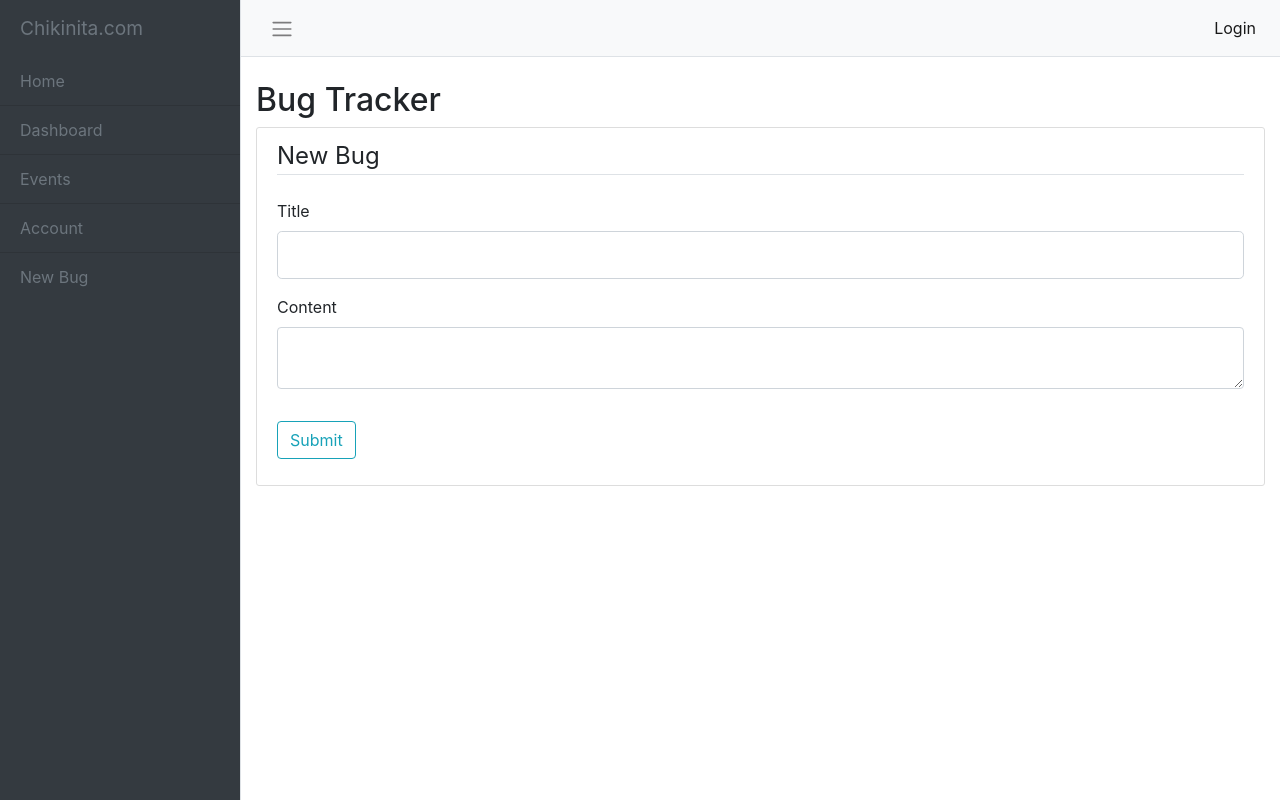
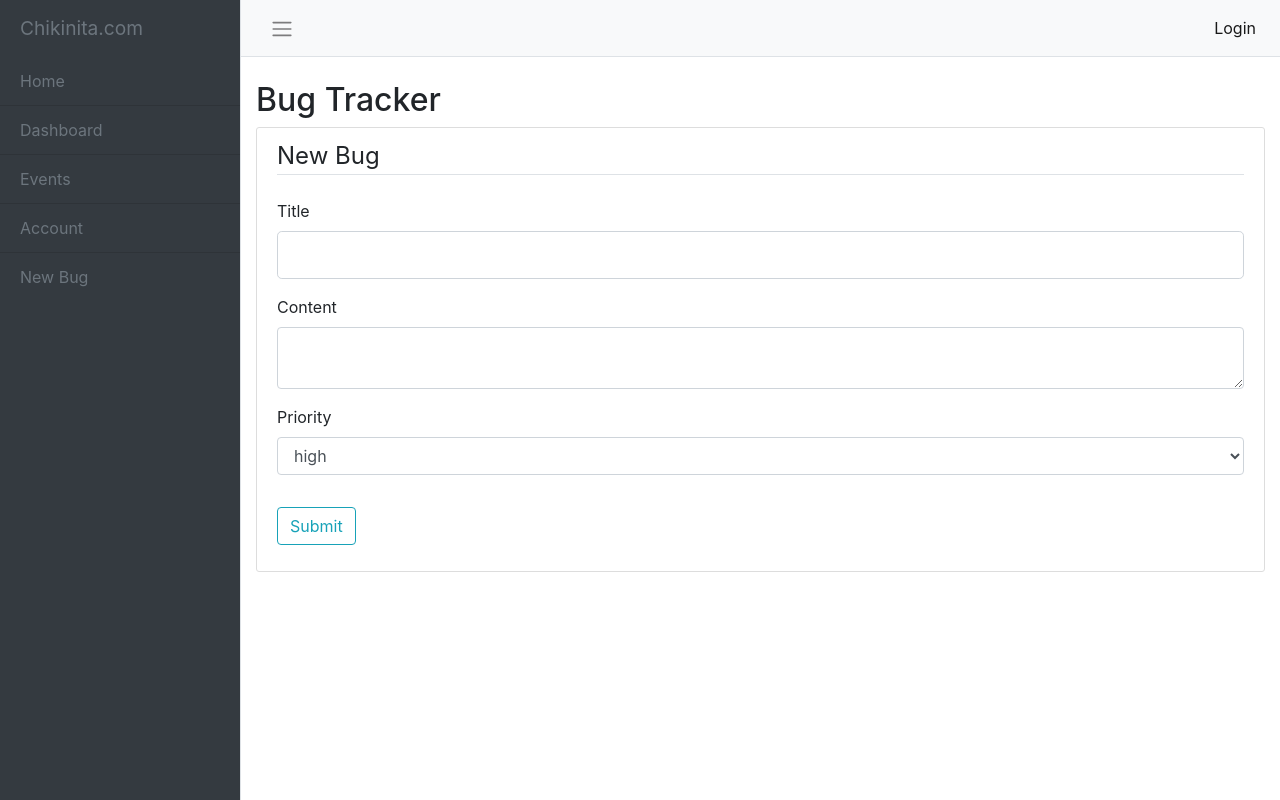
Before and after one commit to miguelpengson/flask_bug_tracker, a Flask app: page /bug/new in a window 1280 px wide. Run offline with Flask 2, Linux system fonts and the light colour scheme; some libraries are stand-ins or nearby versions.

Commit message:
started with Priority SelectField, no database migration yet

```diff
--- a/app/forms.py
+++ b/app/forms.py
@@ -1,5 +1,5 @@
 from flask_wtf import FlaskForm
-from wtforms import StringField, PasswordField, BooleanField, SubmitField, TextAreaField
+from wtforms import StringField, PasswordField, BooleanField, SubmitField, TextAreaField, SelectField
 from wtforms.validators import ValidationError, DataRequired, Email, EqualTo
 from app.models import User
 
@@ -20,4 +20,5 @@ class TrackerForm(FlaskForm):
     # Each field is given a label as a first argument
     title = StringField('Title', validators=[DataRequired()])
     content = TextAreaField('Content', validators=[DataRequired()])
+    priority = SelectField('Priority', choices=[('h', 'high'), ('l', 'low')])
     submit = SubmitField('Submit')
--- a/app/routes.py
+++ b/app/routes.py
@@ -55,7 +55,8 @@ def register():
 def new_bug():
     form = TrackerForm()
     if form.validate_on_submit():
-        track = Tracker(title=form.title.data, content=form.content.data)
+        track = Tracker(title=form.title.data, content=form.content.data,
+                        priority=form.priority.data)
         db.session.add(track)
         db.session.commit()
         flash('Your new issue is being tracked!', 'success')
--- a/app/templates/new_bug.html
+++ b/app/templates/new_bug.html
@@ -13,6 +13,10 @@
                 {{ form.content.label(class="form-control-label") }}
                 {{ form.content(class="form-control form-control-textarea") }}
             </div>
+            <div class="form-group">
+                {{ form.priority.label(class="form-control-label") }}
+                {{ form.priority(class="form-control form-control-textarea") }}
+            </div>
         </fieldset>
         <div class="form-group">
             {{ form.submit(class="btn btn-outline-info")}}
```
Also changed, not shown: 1 other file.
